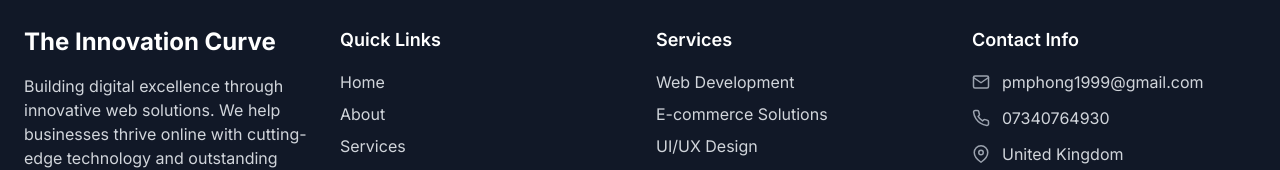
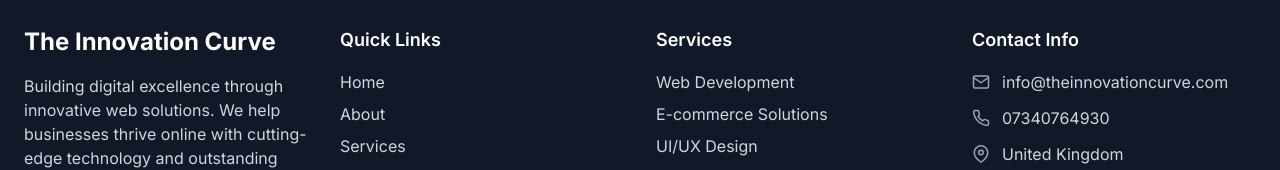
Before and after one commit to Windyphan/Web-builder, a React (Vite) app: page / in a window 1280 px wide. Shown: the part 3074-3244 px from the top of the page. Built offline with nearby package versions, Linux system fonts and the light colour scheme.

Commit message:
Change email address

```diff
--- a/src/components/Contact.jsx
+++ b/src/components/Contact.jsx
@@ -6,8 +6,8 @@
         {
             icon: FiMail,
             title: 'Email',
-            content: 'pmphong1999@gmail.com',
-            link: 'mailto:pmphong1999@gmail.com'
+            content: 'info@theinnovationcurve.com',
+            link: 'mailto:info@theinnovationcurve.com'
         },
         {
             icon: FiPhone,
@@ -236,10 +236,10 @@
                             <p className="text-sm text-gray-500 dark:text-gray-400">
                                 Or contact us directly at{' '}
                                 <a
-                                    href="mailto:pmphong1999@gmail.com"
+                                    href="mailto:info@theinnovationcurve.com"
                                     className="text-primary-600 dark:text-primary-400 hover:underline"
                                 >
-                                    pmphong1999@gmail.com
+                                    info@theinnovationcurve.com
                                 </a>
                                 {' '}or{' '}
                                 <a
--- a/src/components/Footer.jsx
+++ b/src/components/Footer.jsx
@@ -53,7 +53,7 @@
                                 <FiGithub size={24} />
                             </a>
                             <a
-                                href="mailto:pmphong1999@gmail.com"
+                                href="mailto:info@theinnovationcurve.com"
                                 className="text-gray-400 dark:text-gray-500 hover:text-white dark:hover:text-gray-300 transition-colors duration-200"
                             >
                                 <FiMail size={24} />
@@ -120,10 +120,10 @@
                             <div className="flex items-center">
                                 <FiMail className="text-gray-400 dark:text-gray-500 mr-3" size={18} />
                                 <a
-                                    href="mailto:pmphong1999@gmail.com"
+                                    href="mailto:info@theinnovationcurve.com"
                                     className="text-gray-300 dark:text-gray-400 hover:text-white dark:hover:text-gray-300 transition-colors duration-200"
                                 >
-                                    pmphong1999@gmail.com
+                                    info@theinnovationcurve.com
                                 </a>
                             </div>
                             <div className="flex items-center">
```
Also changed, not shown: public/robots.txt, 1 other file (tests, documents, lock files or other folders).
